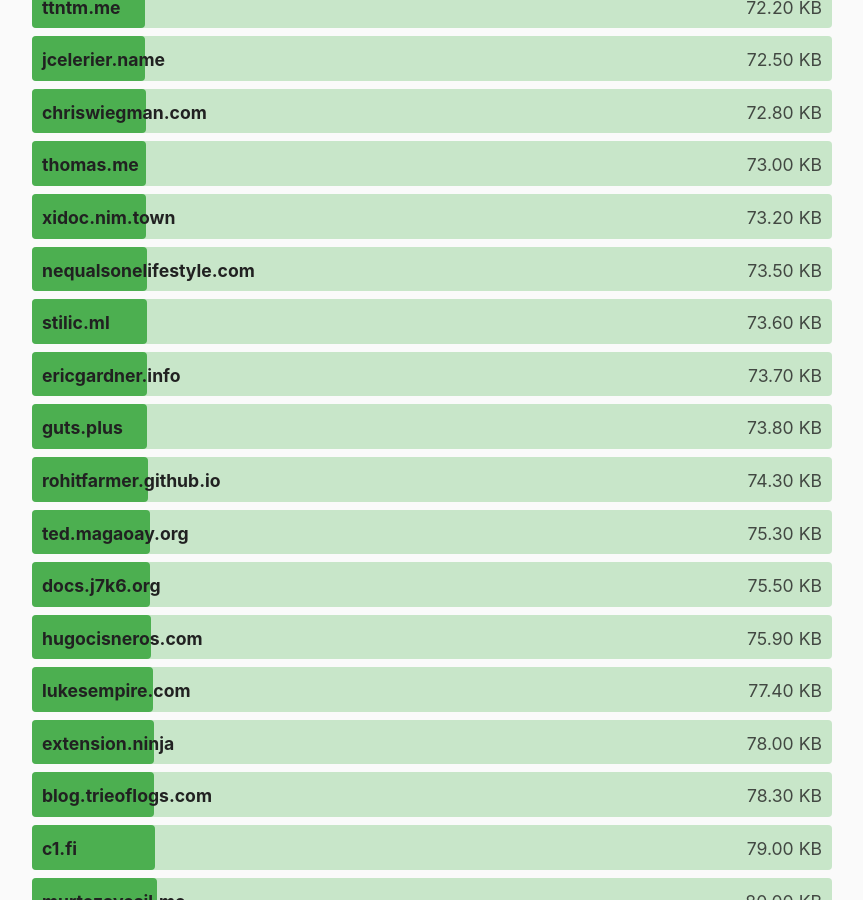
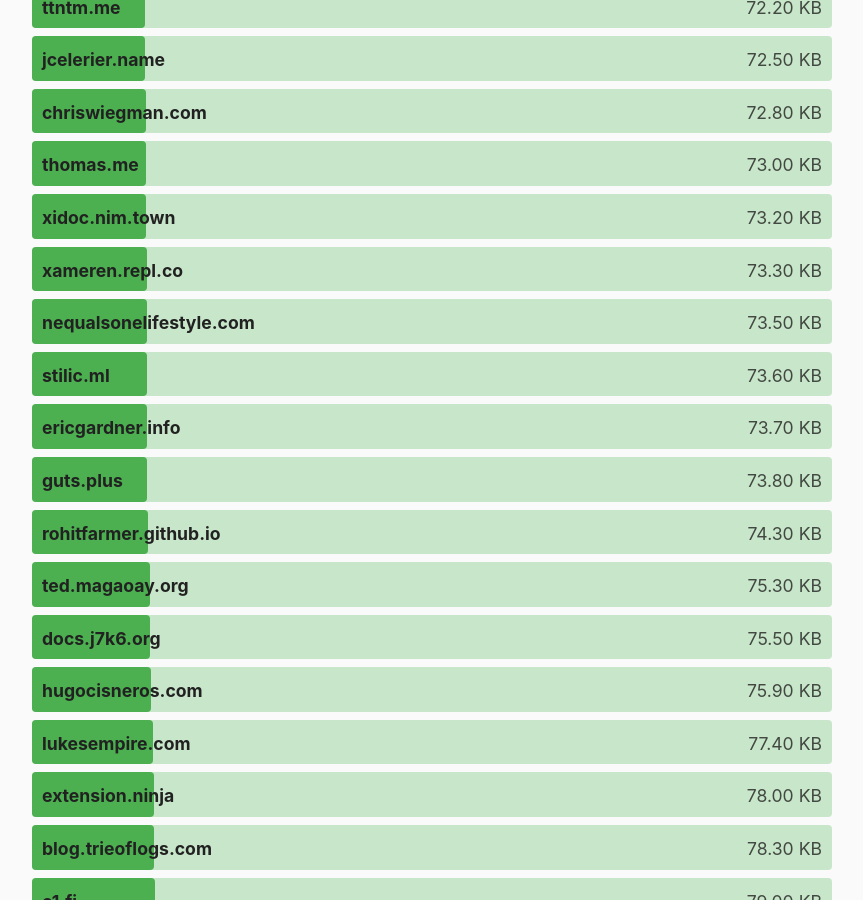
Before and after one commit to kevquirk/512kb.club, a Jekyll site: the page built from index.md, in a window 1280 px wide and 900 px high, scrolled down 16944 px. Shown: the whole window, without its empty margins (208-1071 px from the left). Built offline with Jekyll 4.4.1, drawn with Linux system fonts in a browser that asks for light colours; some of the changed text lies outside the part shown.

Commit message:
Update sites.yml

```diff
--- a/_data/sites.yml
+++ b/_data/sites.yml
@@ -2915,8 +2915,8 @@
 
 - domain: xameren.repl.co
   url: https://xameren.repl.co/
-  size: 91.8
-  last_checked: 2023-04-28
+  size: 73.3
+  last_checked: 2023-04-29
 
 - domain: xidoc.nim.town
   url: http://xidoc.nim.town/
```
